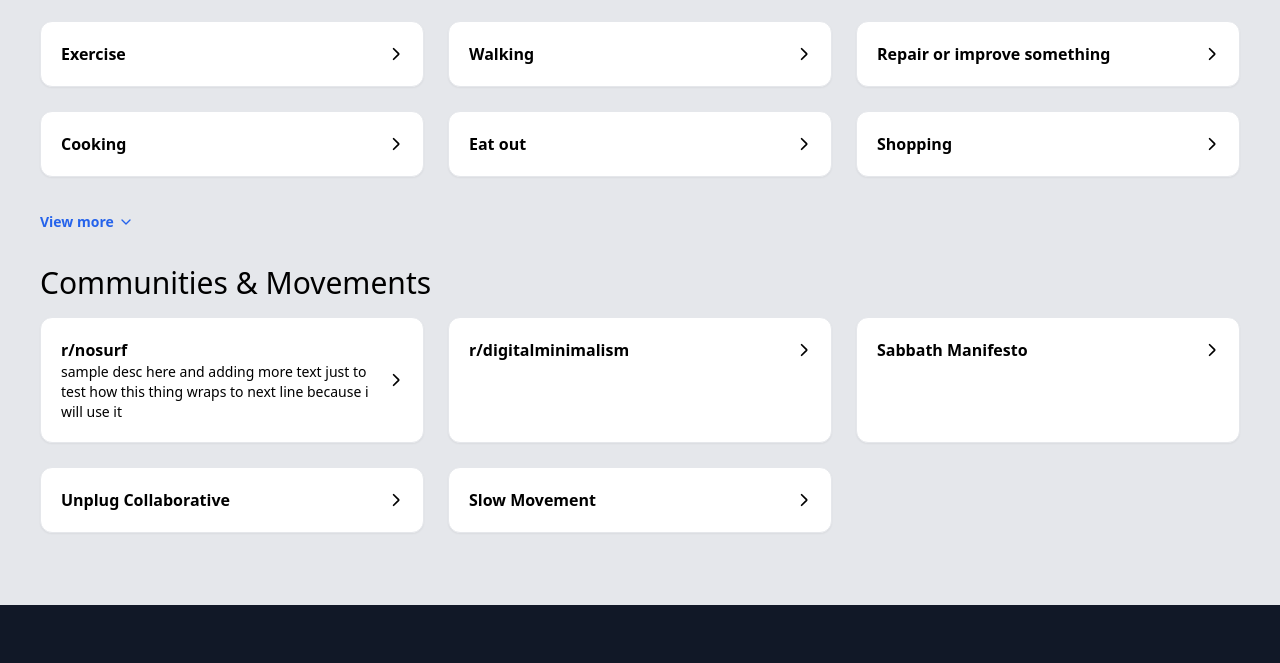
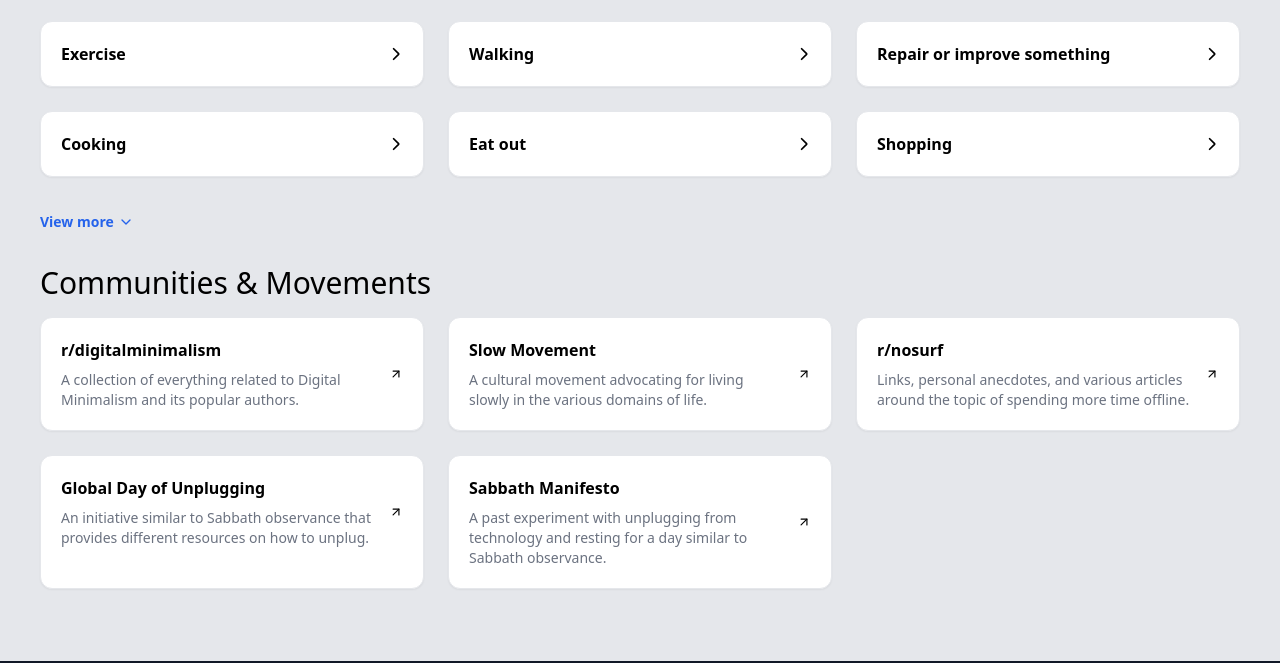
Before and after one commit to tarikhaiga/sablelake, an Astro site: page / in a window 1280 px wide. Shown: the part 1883-2546 px from the top of the page. Built offline with nearby package versions, Linux system fonts and the light colour scheme; Astro itself is replaced by a stand-in of ours.

Commit message:
updated content

```diff
--- a/src/components/SmallCard.astro
+++ b/src/components/SmallCard.astro
@@ -13,12 +13,19 @@
         <h3 class="group-hover:text-blue-600 font-semibold">
           {title}
         </h3>
-        {!hideDesc && description && (<p class="text-sm">{description}</p>)}
+        {!hideDesc && description && (<p class="text-sm mt-2 text-gray-500">{description}</p>)}
       </div>
       <div class="pl-3">
-        <svg class="w-3.5 h-3.5" width="16" height="16" viewBox="0 0 16 16" fill="none">
-          <path d="M5.27921 2L10.9257 7.64645C11.1209 7.84171 11.1209 8.15829 10.9257 8.35355L5.27921 14" stroke="currentColor" stroke-width="2" stroke-linecap="round"/>
-        </svg>
+        {href ? (
+          <svg class="flex-shrink-0 size-3 md:size-3.5" xmlns="http://www.w3.org/2000/svg" width="20" height="20" viewBox="0 0 24 24" fill="none" stroke="currentColor" stroke-width="2" stroke-linecap="round" stroke-linejoin="round">
+            <path d="M7 7h10v10"></path>
+            <path d="M7 17 17 7"></path>
+          </svg>
+        ) : (
+          <svg class="w-3.5 h-3.5" width="16" height="16" viewBox="0 0 16 16" fill="none">
+            <path d="M5.27921 2L10.9257 7.64645C11.1209 7.84171 11.1209 8.15829 10.9257 8.35355L5.27921 14" stroke="currentColor" stroke-width="2" stroke-linecap="round"/>
+          </svg>
+        )}
       </div>
     </div>
   </div>
--- a/src/pages/index.astro
+++ b/src/pages/index.astro
@@ -177,11 +177,11 @@
   <Modal id="drawingModal" title={modalContents.drawingModal.title} description={modalContents.drawingModal.description} />
 
   <CardWrapper title="Communities & Movements" hideViewAll >
-    <SmallCard href="https://www.reddit.com/r/nosurf/" title="r/nosurf" description="sample desc here and adding more text just to test how this thing wraps to next line because i will use it"/>
-    <SmallCard title="r/digitalminimalism" description=" "/>
-    <SmallCard title="Sabbath Manifesto" description=" "/>
-    <SmallCard title="Unplug Collaborative" description=" "/>
-    <SmallCard title="Slow Movement" description=" "/>
+    <SmallCard href="https://www.reddit.com/r/digitalminimalism/" title="r/digitalminimalism" description="A collection of everything related to Digital Minimalism and its popular authors."/>
+    <SmallCard href="https://en.wikipedia.org/wiki/Slow_movement_(culture)" title="Slow Movement" description="A cultural movement advocating for living slowly in the various domains of life."/>
+    <SmallCard href="https://www.reddit.com/r/nosurf/" title="r/nosurf" description="Links, personal anecdotes, and various articles around the topic of spending more time offline."/>
+    <SmallCard href="https://www.globaldayofunplugging.org/" title="Global Day of Unplugging" description="An initiative similar to Sabbath observance that provides different resources on how to unplug."/>
+    <SmallCard href="http://www.sabbathmanifesto.org/" title="Sabbath Manifesto" description="A past experiment with unplugging from technology and resting for a day similar to Sabbath observance."/>
   </CardWrapper>
   <!-- <CardWrapper title="Offline Merchandise">
     <ProductCard />
```
